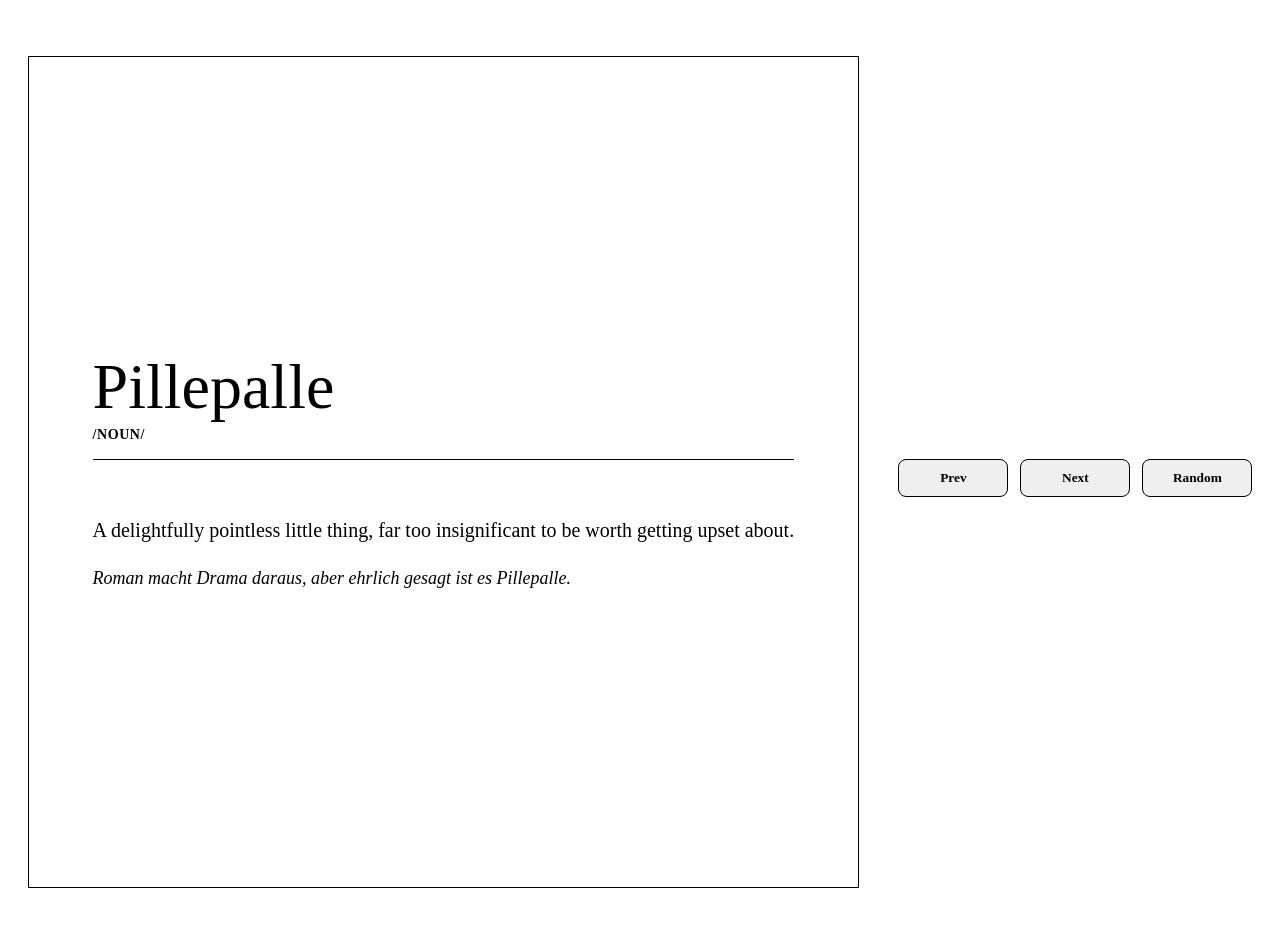
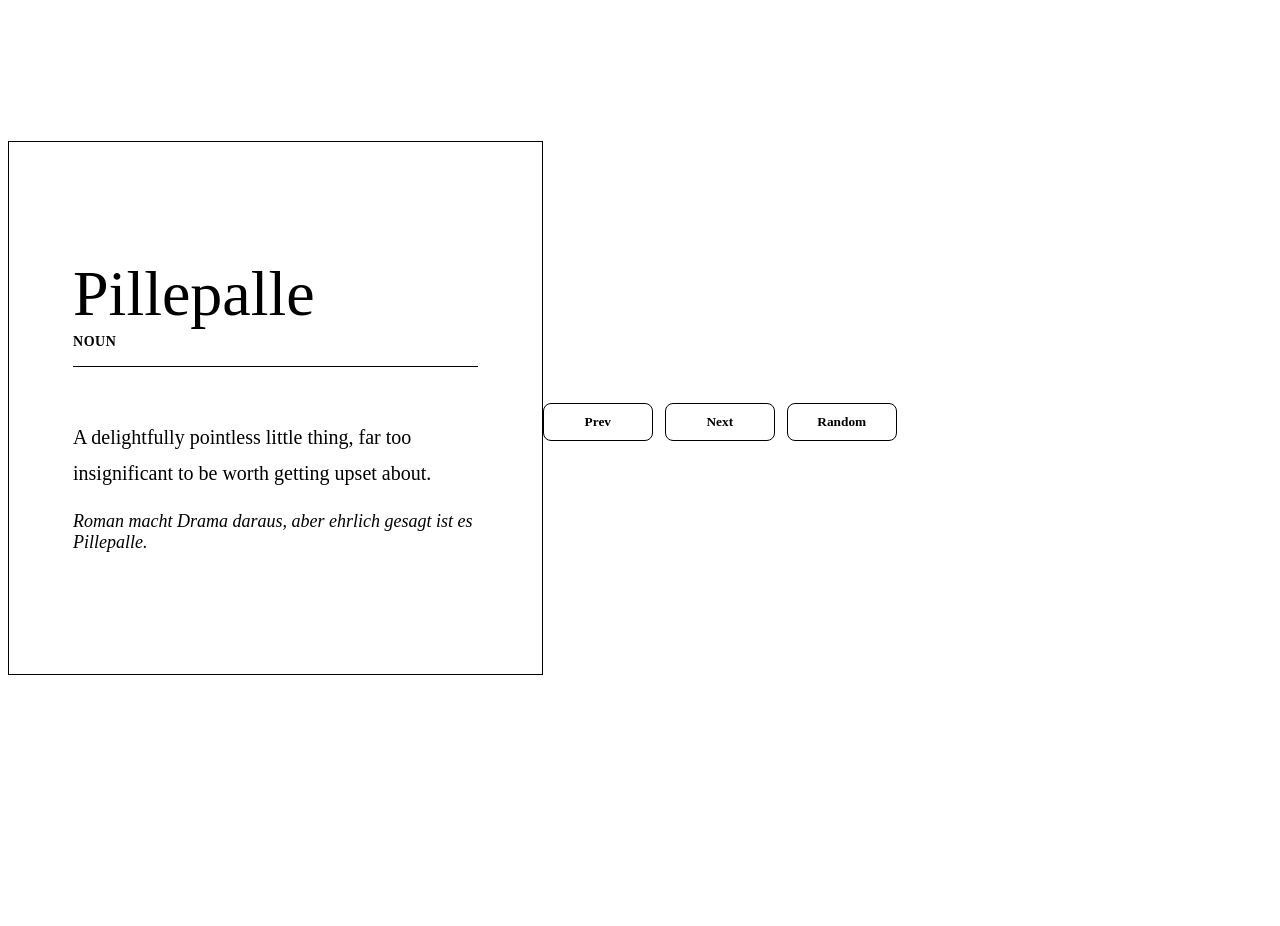
Before and after one commit to Avaru/dictionary, a Vue app: page / in a window 1280 px wide. Shown: the top 926 px of the page. After the commit the page ends 816 px from the top, so only its background shows below. Built offline with nearby package versions, Linux system fonts and the light colour scheme; the HTML template or start-up script is replaced by a standard one.

Commit message:
New deploy version

```diff
--- a/src/App.vue
+++ b/src/App.vue
@@ -1,15 +1,21 @@
 <script setup lang="ts">
+import { computed } from "vue";
 import DictionaryCard from "./components/DictionaryCard.vue";
+import dictionary from "./dictionary";
+const currentWord = computed(
+  () =>
+    dictionary[0] as {
+      word: string;
+      type: string;
+      definition: string;
+      example: string;
+    },
+);
 </script>
 
 <template>
   <main>
-    <DictionaryCard
-      title="Pillepalle"
-      pos="/NOUN/"
-      definition="A delightfully pointless little thing, far too insignificant to be worth getting upset about."
-      example="Roman macht Drama daraus, aber ehrlich gesagt ist es Pillepalle."
-    />
+    <DictionaryCard v-bind="currentWord" />
   </main>
 </template>
 
--- /dev/null
+++ b/src/components/ButtonGroup.vue
@@ -0,0 +1,84 @@
+<template>
+  <div :class="['button-group', position]">
+    <button type="button">Prev</button>
+    <button type="button">Next</button>
+    <button type="button">Random</button>
+  </div>
+</template>
+
+<script setup lang="ts">
+defineProps<{
+  position?: "fixed" | "static";
+}>();
+</script>
+
+<style scoped>
+.button-group {
+  display: flex;
+  gap: 12px;
+  width: 100%;
+  max-width: 520px;
+  justify-content: center;
+}
+
+.button-group.fixed {
+  position: fixed;
+  left: 0;
+  right: 0;
+  bottom: env(safe-area-inset-bottom, 0);
+  height: var(--footer-height, 72px);
+  margin: 0;
+  align-items: center;
+  background: transparent;
+  z-index: 40;
+  width: 100%;
+  max-width: 100%;
+}
+
+.button-group.static {
+  display: none; /* hidden on mobile, shown on desktop */
+  margin-top: 28px;
+  justify-content: flex-start;
+}
+
+button {
+  appearance: none;
+  -webkit-appearance: none;
+  border: 1px solid #000;
+  background: #fff;
+  padding: 10px 14px;
+  border-radius: 8px;
+  font-family: inherit;
+  font-weight: 600;
+  cursor: pointer;
+  flex: 1 1 0;
+  max-width: 160px;
+  color: #000;
+}
+
+button:hover {
+  background: #000;
+  color: #fff;
+}
+
+@media (min-width: 720px) {
+  .button-group {
+    max-width: none;
+    justify-content: flex-start;
+  }
+
+  .button-group.fixed {
+    display: none; /* hide fixed buttons on desktop */
+  }
+
+  .button-group.static {
+    display: flex; /* show static buttons on desktop */
+    margin-top: 28px;
+  }
+
+  button {
+    flex: 0 0 auto;
+    min-width: 110px;
+  }
+}
+</style>
--- a/src/components/DictionaryCard.vue
+++ b/src/components/DictionaryCard.vue
@@ -1,8 +1,8 @@
 <template>
   <article class="dictionary-card">
     <header class="card-header">
-      <h1 class="title">{{ title }}</h1>
-      <div class="pos">{{ pos }}</div>
+      <h1 class="title">{{ word }}</h1>
+      <div class="type">{{ type }}</div>
       <hr class="rule" />
     </header>
 
@@ -10,26 +10,18 @@
       <p class="definition">{{ definition }}</p>
       <p class="example">{{ example }}</p>
     </section>
-    <footer class="card-footer">
-      <div class="controls">
-        <button>Prev</button>
-        <button>Next</button>
-        <button>Random</button>
-      </div>
-    </footer>
   </article>
 
-  <div class="external-controls">
-    <button>Prev</button>
-    <button>Next</button>
-    <button>Random</button>
-  </div>
+  <ButtonGroup position="fixed" />
+  <ButtonGroup position="static" />
 </template>
 
 <script setup lang="ts">
+import ButtonGroup from "./ButtonGroup.vue";
+
 defineProps<{
-  title: string;
-  pos: string;
+  word: string;
+  type: string;
   definition: string;
   example: string;
 }>();
@@ -83,7 +75,7 @@ defineEmits<{
   font-weight: 400;
 }
 
-.pos {
+.type {
   font-family: var(--body-font);
   font-weight: 700;
   letter-spacing: 0.04em;
@@ -146,7 +138,7 @@ defineEmits<{
     font-size: 64px;
   }
 
-  .pos {
+  .type {
     font-size: 14px;
     margin-bottom: 12px;
   }
@@ -164,89 +156,4 @@ defineEmits<{
     font-size: 18px;
   }
 }
-
-.card-footer {
-  width: 100%;
-  position: fixed;
-  left: 0;
-  right: 0;
-  bottom: env(safe-area-inset-bottom, 0);
-  height: var(--footer-height, 72px);
-  margin: 1rem;
-  display: flex;
-  align-items: center;
-  justify-content: center;
-  background: transparent;
-  z-index: 40;
-}
-
-.controls {
-  display: flex;
-  gap: 12px;
-  width: 100%;
-  max-width: 520px;
-  justify-content: center;
-}
-
-.card-footer .controls button,
-.external-controls button {
-  appearance: none;
-  -webkit-appearance: none;
-  border: 1px solid #000;
-  padding: 10px 14px;
-  border-radius: 8px;
-  font-family: var(--body-font);
-  font-weight: 600;
-  cursor: pointer;
-  flex: 1 1 0;
-  max-width: 160px;
-  color: #000;
-}
-
-.card-footer .controls button:hover,
-.external-controls button:hover {
-  background: #000;
-}
-
-@media (min-width: 720px) {
-  .card-footer {
-    /* desktop: internal footer is hidden (external controls used) */
-    position: static;
-    justify-content: flex-start;
-    margin-top: 28px;
-  }
-  .controls {
-    justify-content: flex-start;
-    max-width: none;
-  }
-  .card-footer .controls button,
-  .external-controls button {
-    flex: 0 0 auto;
-    min-width: 110px;
-  }
-}
-
-/* external controls styling: hidden on mobile, visible on desktop outside the card */
-.external-controls {
-  display: none;
-}
-
-@media (min-width: 720px) {
-  .external-controls {
-    display: flex;
-    gap: 12px;
-    width: var(--card-width);
-    max-width: 90vw;
-    margin: 12px auto 0;
-    justify-content: flex-start;
-  }
-  .external-controls button {
-    flex: 0 0 auto;
-    min-width: 110px;
-  }
-  /* hide internal footer on desktop (we show external controls instead) */
-  .card-footer {
-    display: none;
-  }
-}
 </style>
--- /dev/null
+++ b/src/dictionary.ts
@@ -0,0 +1,11 @@
+export const dictionary = [
+  {
+    word: "Pillepalle",
+    type: "NOUN",
+    definition:
+      "A delightfully pointless little thing, far too insignificant to be worth getting upset about.",
+    example: "Roman macht Drama daraus, aber ehrlich gesagt ist es Pillepalle.",
+  },
+];
+
+export default dictionary;
--- a/vite.config.ts
+++ b/vite.config.ts
@@ -5,7 +5,7 @@ import vue from "@vitejs/plugin-vue";
 import vueDevTools from "vite-plugin-vue-devtools";
 
 export default defineConfig({
-  base: "./",
+  base: "/dictionary/",
   plugins: [vue(), vueDevTools()],
   resolve: {
     alias: {
```
